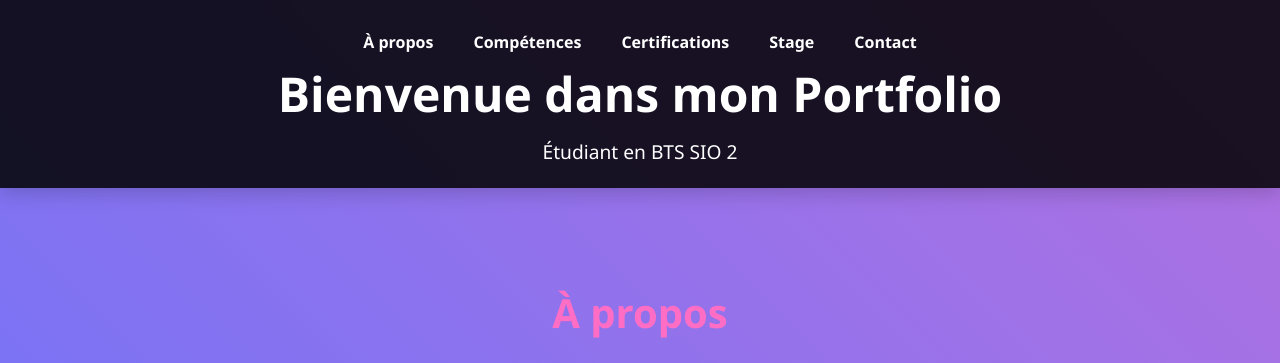
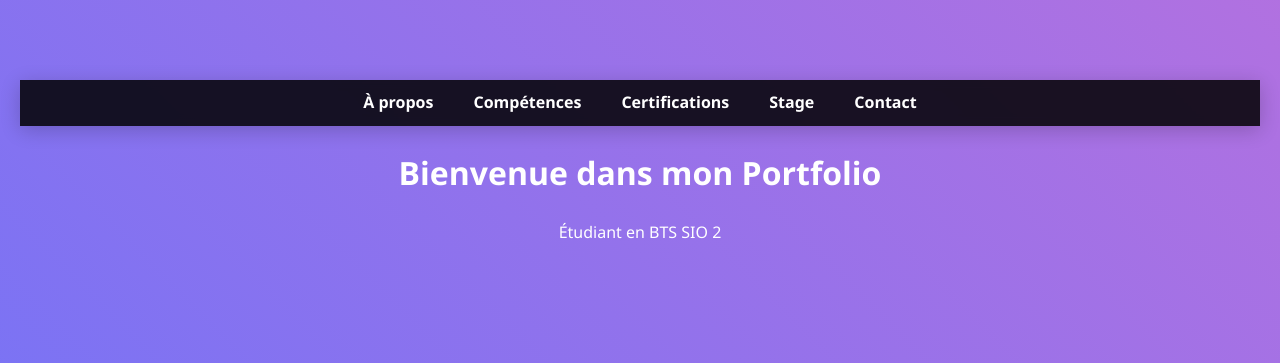
Before and after one commit to Oriont12/portfolio-mateo, a plain HTML site: page index.html in a window 1280 px wide. Shown: the top 363 px of the page. Drawn offline with Linux system fonts and the light colour scheme.

Commit message:
modification mineur css

```diff
--- a/style.css
+++ b/style.css
@@ -44,32 +44,26 @@ body::before {
 }
 
 header {
+    padding: 80px 20px 20px;
+    text-align: center;
+    color: #fff;
+}
+
+nav {
     position: sticky;
     top: 0;
     z-index: 1000;
     background-color: rgba(0, 0, 0, 0.85);
     backdrop-filter: blur(5px);
-    padding: 20px;
-    text-align: center;
-    color: #fff;
     box-shadow: var(--box-shadow);
-}
-
-header h1 {
-    font-size: 3em;
-    margin: 0;
-}
-
-header p {
-    font-size: 1.2em;
-    margin: 5px 0 0;
+    padding: 10px 0;
 }
 
 nav ul {
     display: flex;
     justify-content: center;
     list-style: none;
-    margin: 10px 0 0;
+    margin: 0;
     padding: 0;
     gap: 20px;
     flex-wrap: wrap;
```
